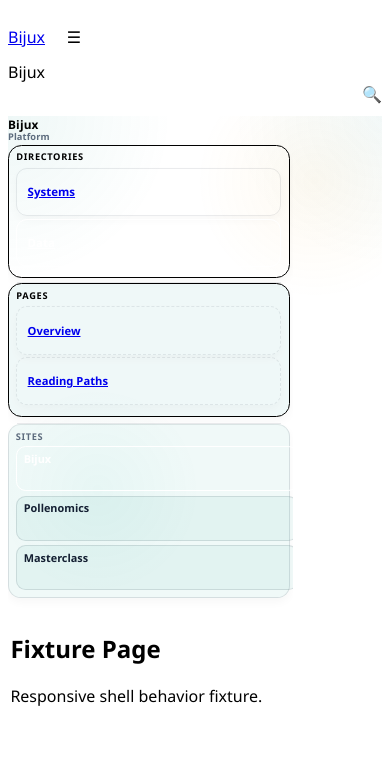
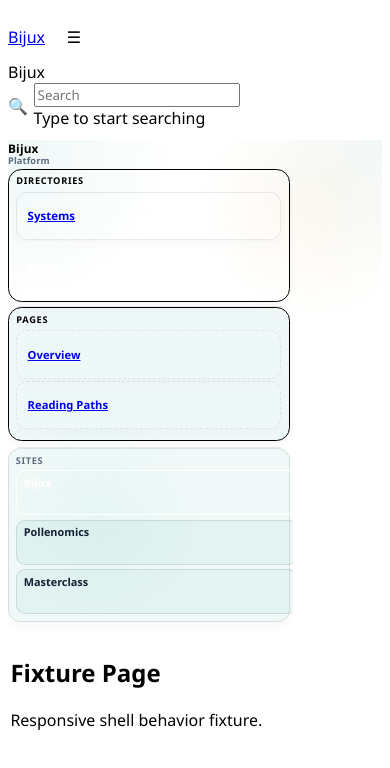
Before and after one commit to bijux/bijux-std, a website: page tests/ui/fixtures/responsive-shell.html in a window 390 px wide. Both pictures are taken after a click on the button "Open search". Drawn offline with Linux system fonts and the light colour scheme.

Commit message:
fix(docs-shell): stabilize phone header search and viewport lock

```diff
--- a/shared/bijux-docs/styles/08-responsive.css
+++ b/shared/bijux-docs/styles/08-responsive.css
@@ -89,6 +89,11 @@
 }
 
 @media screen and (max-width: 47.9375em) {
+  html,
+  body {
+    overflow-x: clip;
+  }
+
   html {
     scroll-padding-top: 4.3rem;
   }
@@ -145,6 +150,30 @@
   .md-header__inner {
     gap: 0.35rem;
     padding-block: 0.28rem;
+  }
+
+  /*
+   * Keep phone header tools compact: icon-first (Apple-like) controls,
+   * with search panel rendered only when explicitly opened.
+   */
+  #__search:not(:checked) ~ .md-header .bijux-header-tools .md-search {
+    display: none;
+  }
+
+  #__search:checked ~ .md-header .bijux-header-tools .md-search {
+    display: block;
+  }
+
+  #__search:not(:checked) ~ .md-header .bijux-header-tools .md-search__inner,
+  #__search:not(:checked) ~ .md-header .bijux-header-tools .md-search__output {
+    display: none;
+  }
+
+  .md-main,
+  .md-main__inner,
+  .md-content {
+    max-width: 100vw;
+    overflow-x: clip;
   }
 
   .md-main__inner {
--- a/tests/ui/fixtures/responsive-shell.html
+++ b/tests/ui/fixtures/responsive-shell.html
@@ -54,6 +54,27 @@
           >
             🔍
           </label>
+          <div class="md-search" data-md-component="search" role="dialog">
+            <label class="md-search__overlay" for="__search"></label>
+            <div class="md-search__inner" role="search">
+              <form class="md-search__form" name="search">
+                <input
+                  type="text"
+                  class="md-search__input"
+                  name="query"
+                  aria-label="Search"
+                  placeholder="Search"
+                  autocapitalize="off"
+                  autocorrect="off"
+                  autocomplete="off"
+                  spellcheck="false"
+                />
+              </form>
+              <div class="md-search__output">
+                <div class="md-search-result__meta">Type to start searching</div>
+              </div>
+            </div>
+          </div>
         </div>
       </nav>
 
```
Also changed, not shown: tests/ui/specs/responsive-shell.spec.js (+12 -0 lines).
